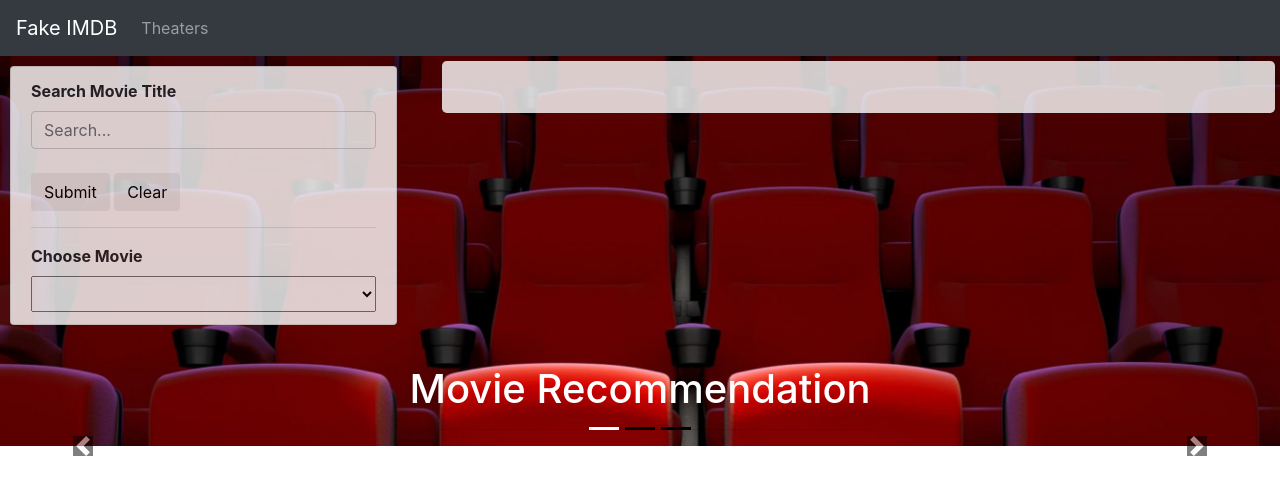
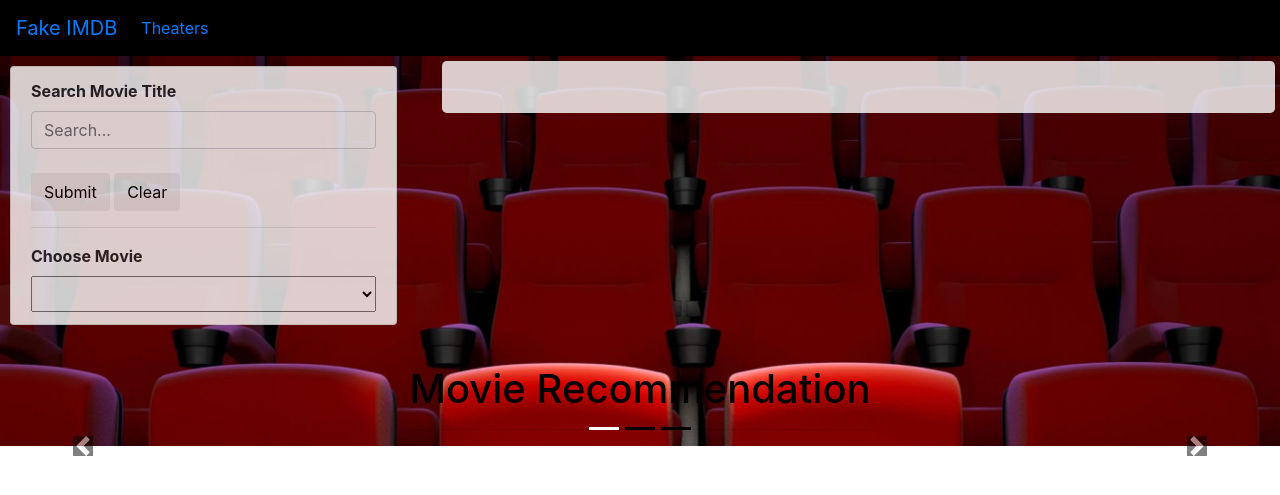
Before and after one commit to czwong/Movie_Machine_Learning, a Flask app: page / in a window 1280 px wide. Shown: the top 495 px of the page. Run offline with Flask 2, Linux system fonts and the light colour scheme; data comes from the database, SQL or seed files in the repository; data that the repository does not hold is empty; parts of the project's set-up code (start-up, migrations or seed data) failed here and were passed over; some libraries are stand-ins or nearby versions.

Commit message:
updated edits

```diff
--- a/static/css/style.css
+++ b/static/css/style.css
@@ -4,7 +4,7 @@
 } */
 
 .navbar {
-  background-color: black;
+  color: white;
 }
 
 .filters {
@@ -70,7 +70,7 @@ h1.nothing_found_bottom {
 div.movie_recommend_header {
   margin: auto;
   padding: auto;
-  color: white;
+  color: black;
 }
 
 #demo {
--- a/templates/index.html
+++ b/templates/index.html
@@ -15,9 +15,9 @@
 </head>
 
 <body>
-    <nav class="navbar navbar-expand-sm navbar-dark bg-dark" id="don't move">
+    <nav class="navbar navbar-expand-sm" id="don't move" style="background-color: black">
         <a href="/" class="navbar-brand">
-           Fake IMDB
+        Fake IMDB
         </a>
         <button class="navbar-toggler" data-toggle="collapse" data-target="#navbarMenu">
             <span class="navbar-toggler-icon"></span>
```
